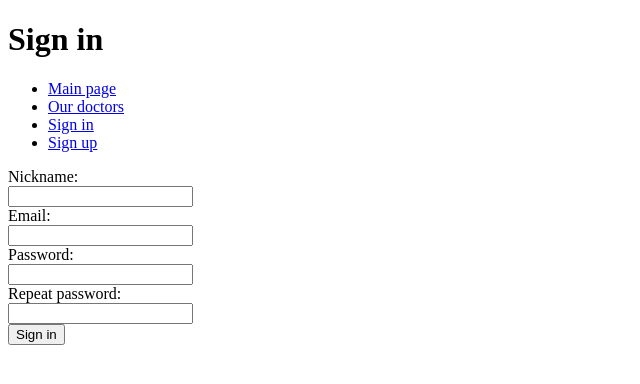
After one commit to Tok736/Site-Health-Harmony, a Flask app: page /sign_up in a window 1280 px wide. The commit adds this page. Shown: the top 384 px of the page, without its empty margins (0-640 px from the left). Run offline with Flask 3, Linux system fonts and the light colour scheme.

Commit message:
Added pages sign_in and sign_out. All pages refactored to extend base template

```diff
--- a/src/app.py
+++ b/src/app.py
@@ -1,3 +1,3 @@
 from flask import Flask
 
-app = Flask(__name__)
+app = Flask(__name__, template_folder="../templates")
--- a/src/view.py
+++ b/src/view.py
@@ -7,9 +7,13 @@ from models import Doctor
 def index():
     return render_template("index.html")
 
-@app.route("/other")
-def other():
-    return render_template("other.html")
+@app.route("/sign_in")
+def sign_in():
+    return render_template("sign_in.html")
+
+@app.route("/sign_up")
+def sign_up():
+    return render_template("sign_up.html")
 
 @app.route("/doctors")
 def doctors():
--- /dev/null
+++ b/templates/base.html
@@ -0,0 +1,22 @@
+<!DOCTYPE html>
+<html lang="en">
+<head>
+    <meta charset="UTF-8">
+    <meta name="viewport" content="width=device-width, initial-scale=1.0">
+    <title>{% block title %}{% endblock %} - Health Harmony</title>
+</head>
+
+<body>
+    <h1>{% block h1_text %}{% endblock %}</h1>
+    <ul>
+        <li><a href="{{ url_for('index') }}">Main page</a></li>
+        <li><a href="{{ url_for('doctors') }}">Our doctors</a></li>
+        <li><a href="{{ url_for('sign_in') }}">Sign in</a></li>
+        <li><a href="{{ url_for('sign_up') }}">Sign up</a></li>
+    </ul>
+
+    {% block content %}
+
+    {% endblock %}
+</body>
+</html>
--- /dev/null
+++ b/templates/sign_up.html
@@ -0,0 +1,27 @@
+{% extends "base.html" %}
+
+{% block title %} Sign in {% endblock %}
+
+{% block h1_text %} Sign in {% endblock %}
+
+{% block content %}
+<form action="#" method="post">
+    <label for="nickname">Nickname: </label>
+    <br>
+    <input type="text" name="nickname" id="input_nickname_id">
+    <br>
+    <label for="email">Email: </label>
+    <br>
+    <input type="email" name="email" id="input_email_id">
+    <br>
+    <label for="password">Password: </label>
+    <br>
+    <input type="password" name="password" id="input_password_id">
+    <br>
+    <label for="repeat_password">Repeat password: </label>
+    <br>
+    <input type="password" name="repeat_password" id="input_repeat_password_id">
+    <br>
+    <input type="submit" value="Sign in">
+</form>
+{% endblock %}
```
Also changed, not shown: src/test.py (+10 -10 lines), templates/doctors.html (+10 -16 lines), templates/index.html (+6 -16 lines), templates/other.html (deleted, +0 -11 lines), templates/sign_in.html (added, +19 -0 lines).
